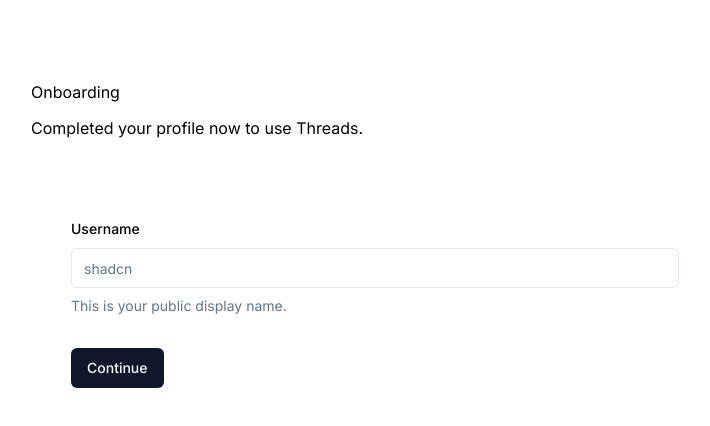
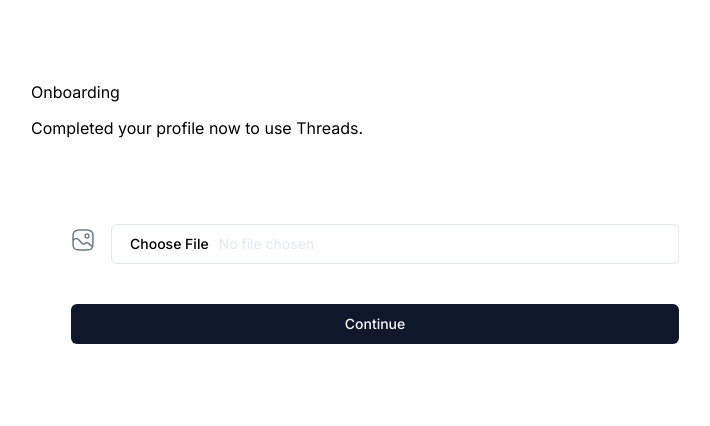
Before and after one commit to rv20197/threads-clone, a Next.js app: page /onboarding in a window 1280 px wide. Shown: the top 426 px of the page, without its empty margins (265-975 px from the left). Built offline with nearby package versions, Linux system fonts and the light colour scheme; no server answers.

Commit message:
Created Profile Image Field in Form

```diff
--- a/components/form/AccountProfile.tsx
+++ b/components/form/AccountProfile.tsx
@@ -1,7 +1,7 @@
 'use client';
 import { useForm } from 'react-hook-form';
 import { Button } from '@/components/ui/button';
-import * as z from "zod"
+import * as z from 'zod';
 import {
 	Form,
 	FormControl,
@@ -15,6 +15,8 @@ import { Input } from '@/components/ui/input';
 import { zodResolver } from '@hookform/resolvers/zod';
 import { UserValidation } from '../../lib/validations/user';
 import { UserDefaultValues } from '../../lib/default_values/user';
+import Image from 'next/image';
+import { ChangeEvent } from 'react';
 
 type UserDataType = {
 	id: string | undefined;
@@ -40,22 +42,49 @@ const AccountProfile = ({ user, btnTitle }: Props) => {
 		console.log(values);
 	}
 
+	function handleImage(e: ChangeEvent, fieldChange: (value: string) => void) {
+		e.preventDefault();
+	}
+
 	return (
 		<Form {...form}>
-			<form onSubmit={form.handleSubmit(onSubmit)} className='space-y-8'>
+			<form
+				onSubmit={form.handleSubmit(onSubmit)}
+				className='flex flex-col justify-start gap-10'>
 				<FormField
 					control={form.control}
-					name='username'
+					name='profile_photo'
 					render={({ field }) => (
-						<FormItem>
-							<FormLabel>Username</FormLabel>
-							<FormControl>
-								<Input placeholder='shadcn' {...field} />
+						<FormItem className='flex items-center gap-4'>
+							<FormLabel className='account-form_image-label'>
+								{field.value ? (
+									<Image
+										src={field.value}
+										alt='profile photo'
+										width={96}
+										height={96}
+										priority
+										className='rounded-full object-contain'
+									/>
+								) : (
+									<Image
+										src='/assets/profile.svg'
+										alt='profile photo'
+										width={24}
+										height={24}
+										className='object-contain'
+									/>
+								)}
+							</FormLabel>
+							<FormControl className='flex-1 text-base-semibol text-gray-200'>
+								<Input
+									type='file'
+									accept='image/*'
+									placeholder='Upload a photo'
+									className='account-form_image-input'
+									onChange={e => handleImage(e, field.onChange)}
+								/>
 							</FormControl>
-							<FormDescription>
-								This is your public display name.
-							</FormDescription>
-							<FormMessage />
 						</FormItem>
 					)}
 				/>
```
